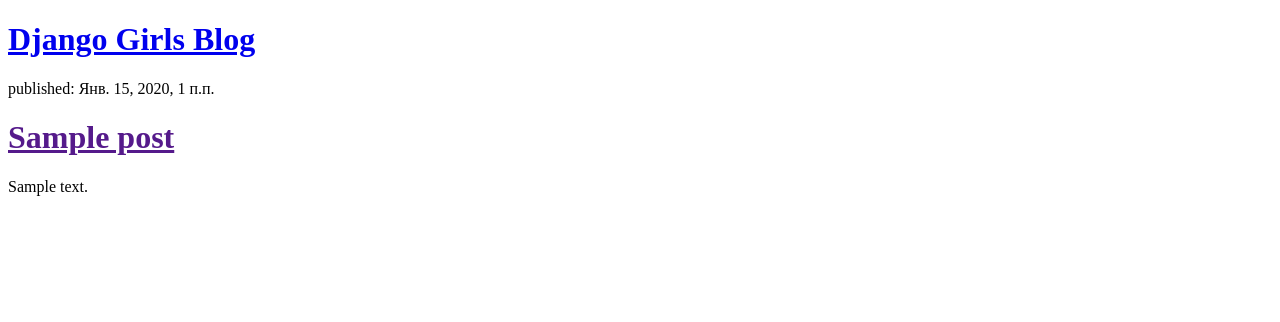
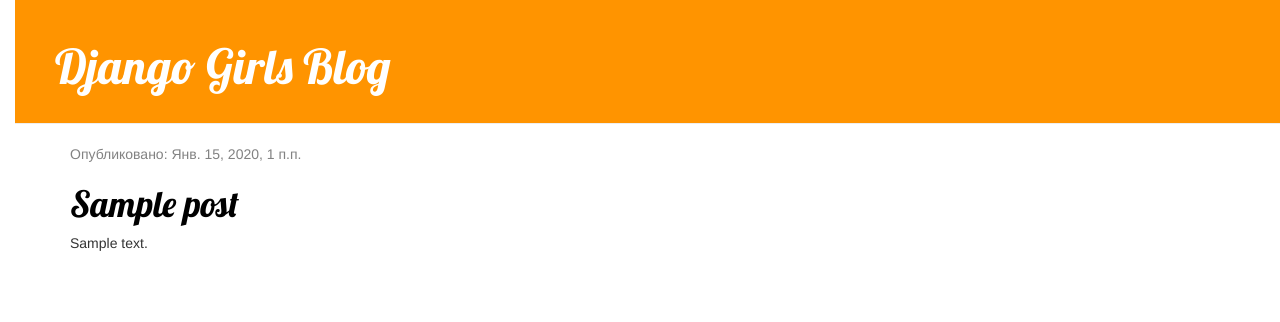
Before and after one commit to MihaThePooh/my-first-blog, a Django app: page / in a window 1280 px wide. Shown: the top 322 px of the page. Run offline with Django 3.2, Linux system fonts and the light colour scheme; tables that the repository leaves empty hold one stand-in row (values such as "Sample post"); some libraries are stand-ins or nearby versions.

Commit message:
Added view and template for detailed blog post as well as CSS for the site.

```diff
--- /dev/null
+++ b/blog/static/css/blog.css
@@ -0,0 +1,55 @@
+h1 a {
+    color: #FCA205;
+    font-family: 'Lobster';
+}
+
+body {
+    padding-left: 15px;
+}
+
+.page-header {
+    background-color: #ff9400;
+    margin-top: 0;
+    padding: 20px 20px 20px 40px;
+}
+
+.page-header h1, .page-header h1 a, .page-header h1 a:visited, .page-header h1 a:active {
+    color: #ffffff;
+    font-size: 36pt;
+    text-decoration: none;
+}
+
+.content {
+    margin-left: 40px;
+}
+
+h1, h2, h3, h4 {
+    font-family: 'Lobster', cursive;
+}
+
+.date {
+    color: #828282;
+}
+
+.save {
+    float: right;
+}
+
+.post-form textarea, .post-form input {
+    width: 100%;
+}
+
+.top-menu, .top-menu:hover, .top-menu:visited {
+    color: #ffffff;
+    float: right;
+    font-size: 26pt;
+    margin-right: 20px;
+}
+
+.post {
+    margin-bottom: 70px;
+}
+
+.post h1 a, .post h1 a:visited {
+    color: #000000;
+}
--- /dev/null
+++ b/blog/templates/blog/base.html
@@ -0,0 +1,24 @@
+{% load static %}
+<!DOCTYPE html>
+<html>
+    <head>
+        <title>Django Girls blog</title>
+        <link rel="stylesheet" href="//maxcdn.bootstrapcdn.com/bootstrap/3.2.0/css/bootstrap.min.css">
+		<link rel="stylesheet" href="//maxcdn.bootstrapcdn.com/bootstrap/3.2.0/css/bootstrap-theme.min.css">
+		<link href="https://fonts.googleapis.com/css?family=Lobster&subset=latin,cyrillic" rel="stylesheet" type="text/css">
+		<link rel="stylesheet" href="{% static 'css/blog.css' %}">
+    </head>
+    <body>
+    <div class="page-header">
+        <h1><a href="/">Django Girls Blog</a></h1>
+    </div>
+    <div class="content container">
+        <div class="row">
+            <div class="col-md-8">
+            {% block content %}
+            {% endblock %}
+            </div>
+        </div>
+    </div>
+    </body>
+</html>
--- a/blog/templates/blog/post_list.html
+++ b/blog/templates/blog/post_list.html
@@ -1,37 +1,13 @@
-<!DOCTYPE html>
-<html>
-    <head>
-        <title>Django Girls blog</title>
-    </head>
-    <body>
-        <div>
-            <h1><a href="/">Django Girls Blog</a></h1>
-        </div>
+{% extends 'blog/base.html' %}
 
-        {% for post in posts %}
-    		<div>
-        		<p>published: {{ post.published_date }}</p>
-        		<h1><a href="">{{ post.title }}</a></h1>
-        		<p>{{ post.text|linebreaksbr }}</p>
-    		</div>
-		{% endfor %}
-
-        <!--{% for post in posts %}
-        	{{ posts }}
-        {% endfor %}-->
-
-        <!--
-        <div>
-            <p>published: 14.06.2014, 12:14</p>
-            <h2><a href="">My first post</a></h2>
-            <p>Aenean eu leo quam. Pellentesque ornare sem lacinia quam venenatis vestibulum. Donec id elit non mi porta gravida at eget metus. Fusce dapibus, tellus ac cursus commodo, tortor mauris condimentum nibh, ut fermentum massa justo sit amet risus.</p>
-        </div>
-
-        <div>
-            <p>published: 14.06.2014, 12:14</p>
-            <h2><a href="">My second post</a></h2>
-            <p>Aenean eu leo quam. Pellentesque ornare sem lacinia quam venenatis vestibulum. Donec id elit non mi porta gravida at eget metus. Fusce dapibus, tellus ac cursus commodo, tortor mauris condimentum nibh, ut f.</p>
-        </div>
-    	-->
-    </body>
-</html>
+			{% block content %}
+				{% for post in posts %}
+                	<div class="post">
+                    	<div class="date">
+                        	<p>Опубликовано: {{ post.published_date }}</p>
+                    	</div>
+                    	<h1><a href="{% url 'post_detail' pk=post.pk %}">{{ post.title }}</a></h1>
+                    	<p>{{ post.text|linebreaksbr }}</p>
+                	</div>
+            	{% endfor %}
+        	{% endblock %}
--- a/blog/urls.py
+++ b/blog/urls.py
@@ -3,4 +3,5 @@ from . import views
 
 urlpatterns = [
 	path('', views.post_list, name='post_list'),
+	path('post/<int:pk>/', views.post_detail, name='post_detail'),
 ]
--- a/blog/views.py
+++ b/blog/views.py
@@ -1,7 +1,12 @@
 from django.shortcuts import render
 from django.utils import timezone
 from .models import Post
+from django.shortcuts import render, get_object_or_404
 
 def post_list(request):
     posts = Post.objects.filter(published_date__lte=timezone.now()).order_by('published_date')
     return render(request, 'blog/post_list.html', {'posts': posts})
+
+def post_detail(request, pk):
+    post = get_object_or_404(Post, pk=pk)
+    return render(request, 'blog/post_detail.html', {'post': post})
--- a/mysite/settings.py
+++ b/mysite/settings.py
@@ -118,5 +118,9 @@ USE_TZ = True
 # Static files (CSS, JavaScript, Images)
 # https://docs.djangoproject.com/en/2.2/howto/static-files/
 
+#STATIC_URL = '/static/'
+#STATIC_ROOT = os.path.join(BASE_DIR, 'static')
+
 STATIC_URL = '/static/'
-STATIC_ROOT = os.path.join(BASE_DIR, 'static')
+STATICFILES_DIRS = [os.path.join(BASE_DIR, 'static'), ]
+STATIC_ROOT = os.path.join(os.path.dirname(BASE_DIR), "static")
```
Also changed, not shown: blog/templates/blog/post_detail.html (added, +13 -0 lines).
